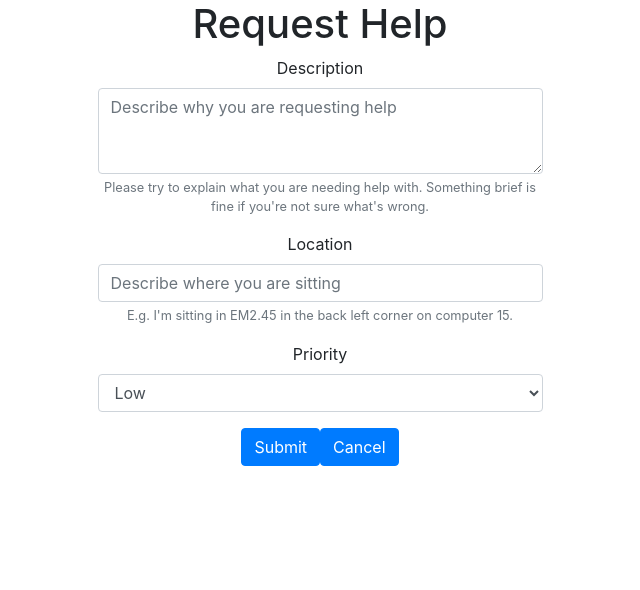
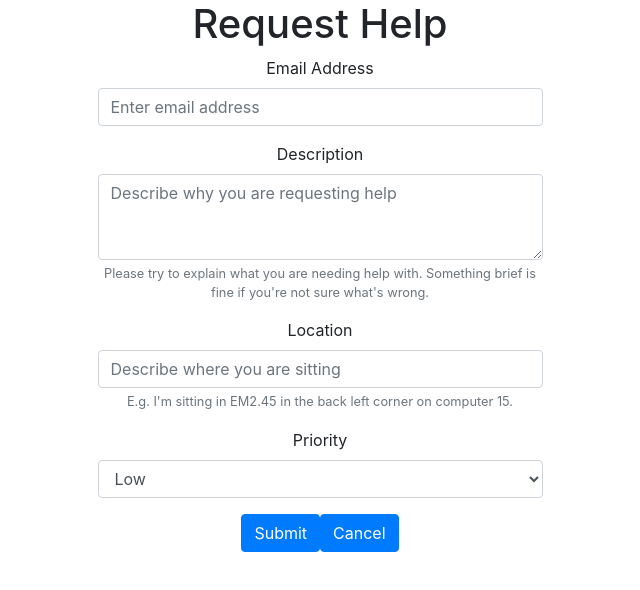
Before and after one commit to paul-cockburn/nextup, a React (Create React App) app: page /request-help in a window 1280 px wide. Shown: the top 590 px of the page, without its empty margins (320-960 px from the left). Built offline with nearby package versions, Linux system fonts and the light colour scheme.

Commit message:
email address field to request help & date fix

```diff
--- a/src/requestHelp/index.js
+++ b/src/requestHelp/index.js
@@ -4,15 +4,10 @@ import { Button, Form } from 'react-bootstrap';
 import { Link, Redirect } from "react-router-dom";
 
 function getDateTime() {
-  var currentDate = new Date();
+  var d = new Date();
+  return d
+}
 
-  var date = currentDate.getDate();
-  var month = currentDate.getMonth();
-  var year = currentDate.getFullYear();
-
-  var dateString = date + "-" +(month + 1) + "-" + year;
-  return dateString
-}
 
 class RequestHelp extends React.Component {
     constructor(props) {
@@ -59,6 +54,11 @@ class RequestHelp extends React.Component {
             <h1>Request Help</h1>
 
             <Form onSubmit={this.handleSubmit}>
+              <Form.Group controlId="requestUser">
+                  <Form.Label>Email Address</Form.Label>
+                  <Form.Control type="email" placeholder="Enter email address" onChange={this.handleChange} />
+              </Form.Group>
+
               <Form.Group controlId="requestDescription">
                   <Form.Label>Description</Form.Label>
                   <Form.Control as="textarea" rows="3" placeholder="Describe why you are requesting help" onChange={this.handleChange} />
@@ -83,13 +83,9 @@ class RequestHelp extends React.Component {
                   <option>High</option>
                 </Form.Control>
               </Form.Group>
-
-              {/* <Link to="/student-home"> */}
-                <Button variant="primary" type="submit">
-                    Submit
-                </Button>
-              {/* </Link> */}
-
+              <Button variant="primary" type="submit">
+                  Submit
+              </Button>
               <Link to="/student-home">
                 <Button variant="primary">
                     Cancel
```
